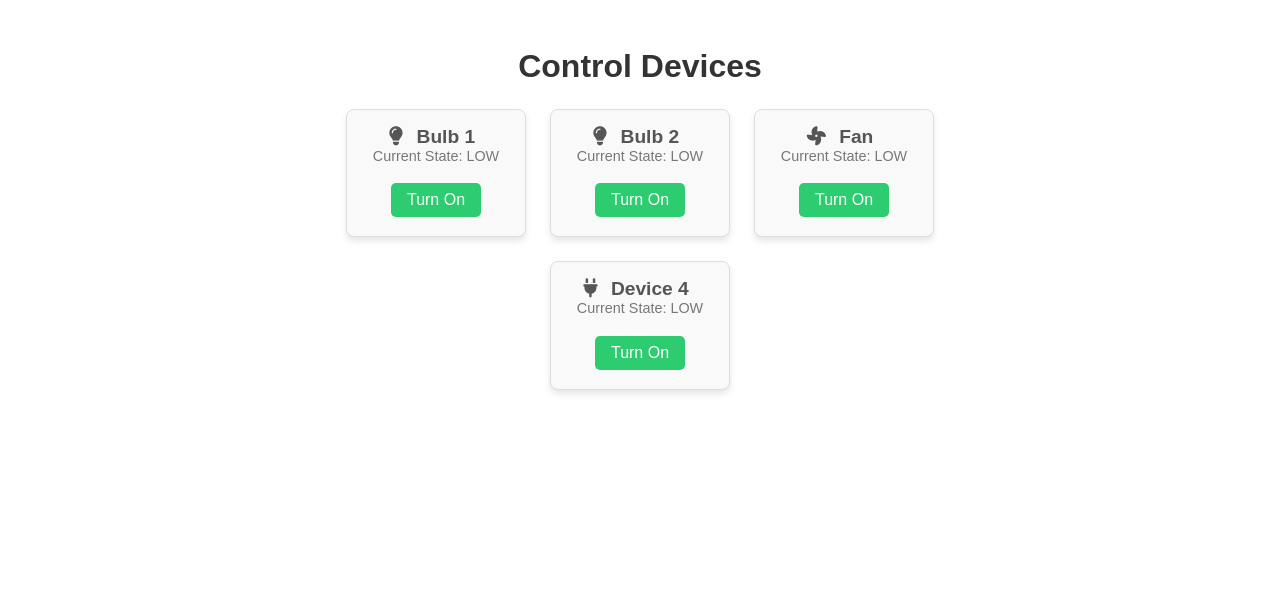
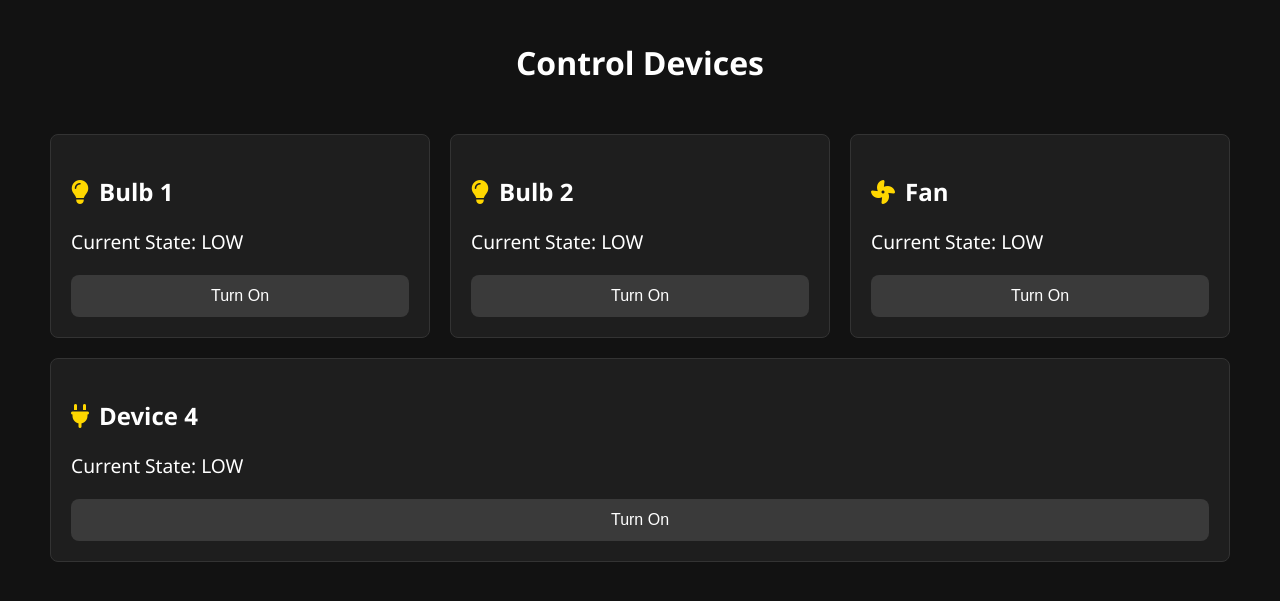
Before and after one commit to dewanshDT/DEWHOME, a Flask app: page / in a window 1280 px wide. Shown: the top 601 px of the page. Run offline with Flask 3, Linux system fonts and the light colour scheme; data comes from the database, SQL or seed files in the repository; some libraries are stand-ins or nearby versions.

Commit message:
styles updated

```diff
--- a/static/css/style.css
+++ b/static/css/style.css
@@ -1,115 +1,107 @@
-/* Basic reset */
-* {
+/* Base Styles */
+
+body {
   margin: 0;
-  padding: 0;
-  box-sizing: border-box;
+  font-family: "Segoe UI", Tahoma, Geneva, Verdana, sans-serif;
+  background-color: #121212; /* Dark background */
+  color: #ffffff; /* Light text */
 }
 
-/* Page container */
 .container {
-  max-width: 800px;
-  margin: 2rem auto;
-  padding: 1rem;
-  font-family: Arial, sans-serif;
-  text-align: center;
+  max-width: 1200px;
+  margin: 0 auto;
+  padding: 20px;
 }
 
-/* Main title */
 .main-title {
-  font-size: 2rem;
-  color: #333;
-  margin-bottom: 1.5rem;
+  text-align: center;
+  margin-bottom: 40px;
+  font-size: 2em;
+  color: #ffffff;
 }
 
-/* Device container */
+/* Device Container */
 .device-container {
   display: flex;
   flex-wrap: wrap;
-  gap: 1.5rem;
   justify-content: center;
 }
 
-/* Device card */
+/* Device Card */
 .device-card {
-  background-color: #f9f9f9;
-  border: 1px solid #ddd;
+  background-color: #1e1e1e;
+  border: 1px solid #333333;
   border-radius: 8px;
-  padding: 1rem;
-  width: 180px;
-  box-shadow: 0 4px 6px rgba(0, 0, 0, 0.1);
-  text-align: center;
+  padding: 20px;
+  margin: 10px;
+  flex: 1 1 calc(33% - 40px); /* Three cards per row */
+  box-sizing: border-box;
+  min-width: 250px;
 }
 
 .device-title {
-  font-size: 1.2rem;
-  margin-right: 8px;
-  color: #555;
+  font-size: 1.5em;
+  margin-bottom: 20px;
+  display: flex;
+  align-items: center;
+  color: #ffffff;
+}
+
+.device-title i {
+  margin-right: 10px;
+  color: #ffd700; /* Gold color for icons */
 }
 
 .device-state {
-  font-size: 0.9rem;
-  margin-bottom: 1rem;
-  color: #777;
+  font-size: 1.2em;
+  margin-bottom: 20px;
 }
 
-/* Button styles */
+/* Buttons */
 .btn {
-  padding: 0.5rem 1rem;
+  padding: 12px 24px;
+  font-size: 1em;
   border: none;
-  border-radius: 5px;
-  font-size: 1rem;
+  border-radius: 8px;
   cursor: pointer;
-  margin: 0.2rem;
-  transition: background-color 0.3s ease;
+  transition: background-color 0.3s;
+  width: 100%;
 }
 
-.btn-on {
-  background-color: #4caf50;
-  color: white;
+.toggle-btn {
+  background-color: #3a3a3a;
+  color: #ffffff;
 }
 
-.btn-on:hover {
-  background-color: #45a049;
+.toggle-btn:hover {
+  background-color: #555555;
 }
 
-.btn-off {
-  background-color: #f44336;
-  color: white;
+/* Hover Effects */
+.device-card:hover {
+  background-color: #2a2a2a;
 }
 
-.btn-off:hover {
-  background-color: #e53935;
+/* Responsive Styles */
+@media (max-width: 768px) {
+  .device-card {
+    flex: 1 1 calc(50% - 40px); /* Two cards per row */
+  }
 }
 
-/* Toggle Button Styles */
-.toggle-btn {
-  background-color: #3498db;
-  color: white;
-}
-
-.toggle-btn.on {
-  background-color: #e74c3c;
-}
-
-.toggle-btn.off {
-  background-color: #2ecc71;
-}
-
-.device-title i {
-  margin-right: 8px;
-  color: #555;
-}
-
-@media only screen and (max-width: 768px) {
-  .device-container {
-    height: 100%;
-    display: flex;
-    flex-direction: column;
-    flex-wrap: nowrap;
-    gap: 1rem;
-    padding: 2rem;
+@media (max-width: 600px) {
+  .device-card {
+    flex: 1 1 100%; /* One card per row */
+    margin: 10px 0;
   }
-  .device-card {
-    width: 100%;
+  .device-title {
+    font-size: 1.2em;
+  }
+  .device-state {
+    font-size: 1em;
+  }
+  .btn {
+    padding: 10px 20px;
+    font-size: 0.9em;
   }
 }
--- a/templates/index.html
+++ b/templates/index.html
@@ -4,8 +4,11 @@
 <head>
     <meta charset="UTF-8">
     <title>Device Control</title>
+    <!-- Viewport Meta Tag for Responsive Design -->
+    <meta name="viewport" content="width=device-width, initial-scale=1.0">
+    <!-- Link to CSS -->
     <link rel="stylesheet" href="{{ url_for('static', filename='css/style.css') }}">
-    <link rel="stylesheet" href="path/to/font-awesome/css/font-awesome.min.css">
+    <!-- Font Awesome CSS -->
     <link rel="stylesheet" href="https://cdnjs.cloudflare.com/ajax/libs/font-awesome/6.4.0/css/all.min.css">
 </head>
 
@@ -28,6 +31,7 @@
             {% endfor %}
         </div>
     </div>
+    <!-- JavaScript -->
     <script src="{{ url_for('static', filename='js/main.js') }}"></script>
 </body>
 
```
